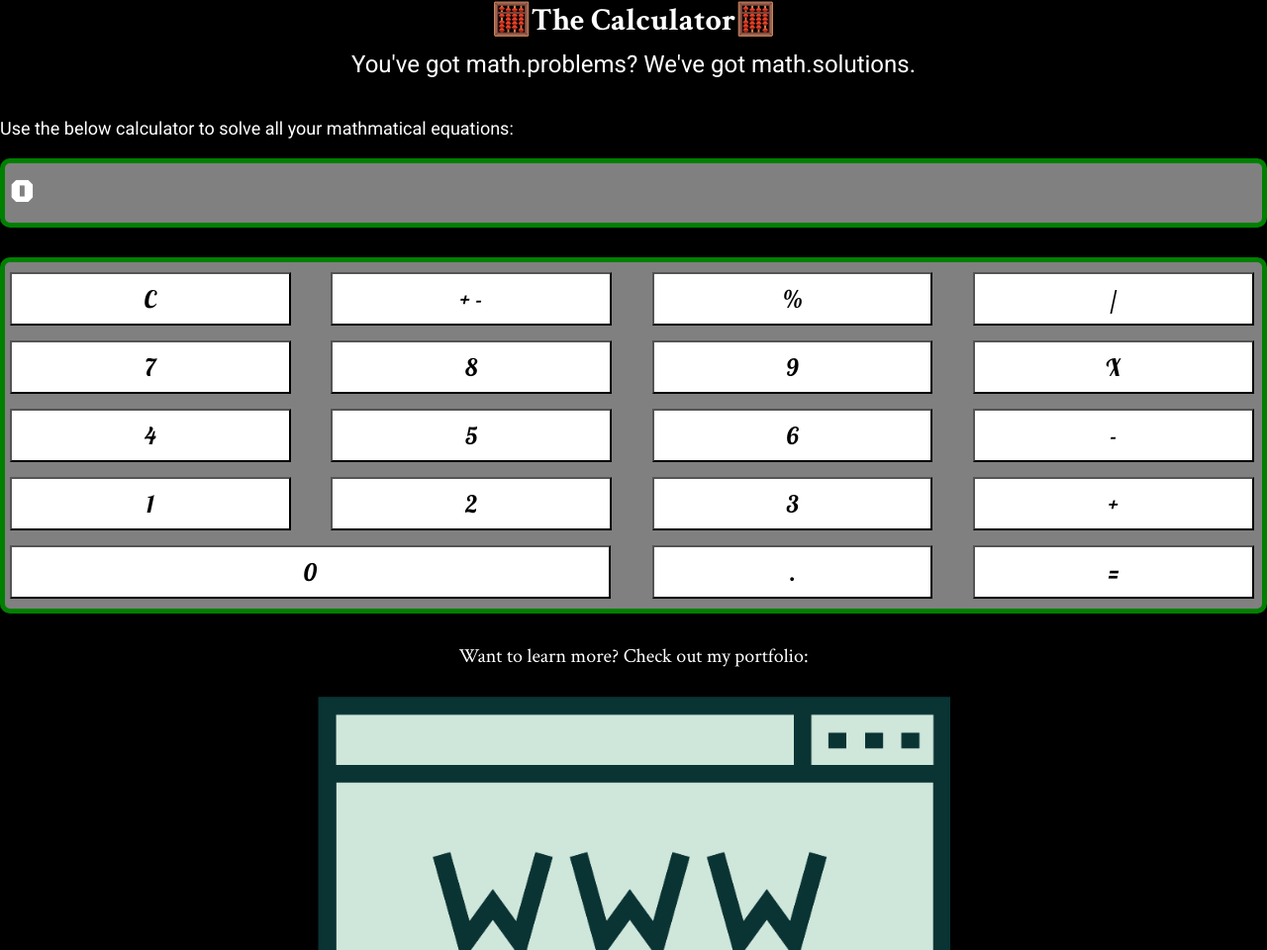
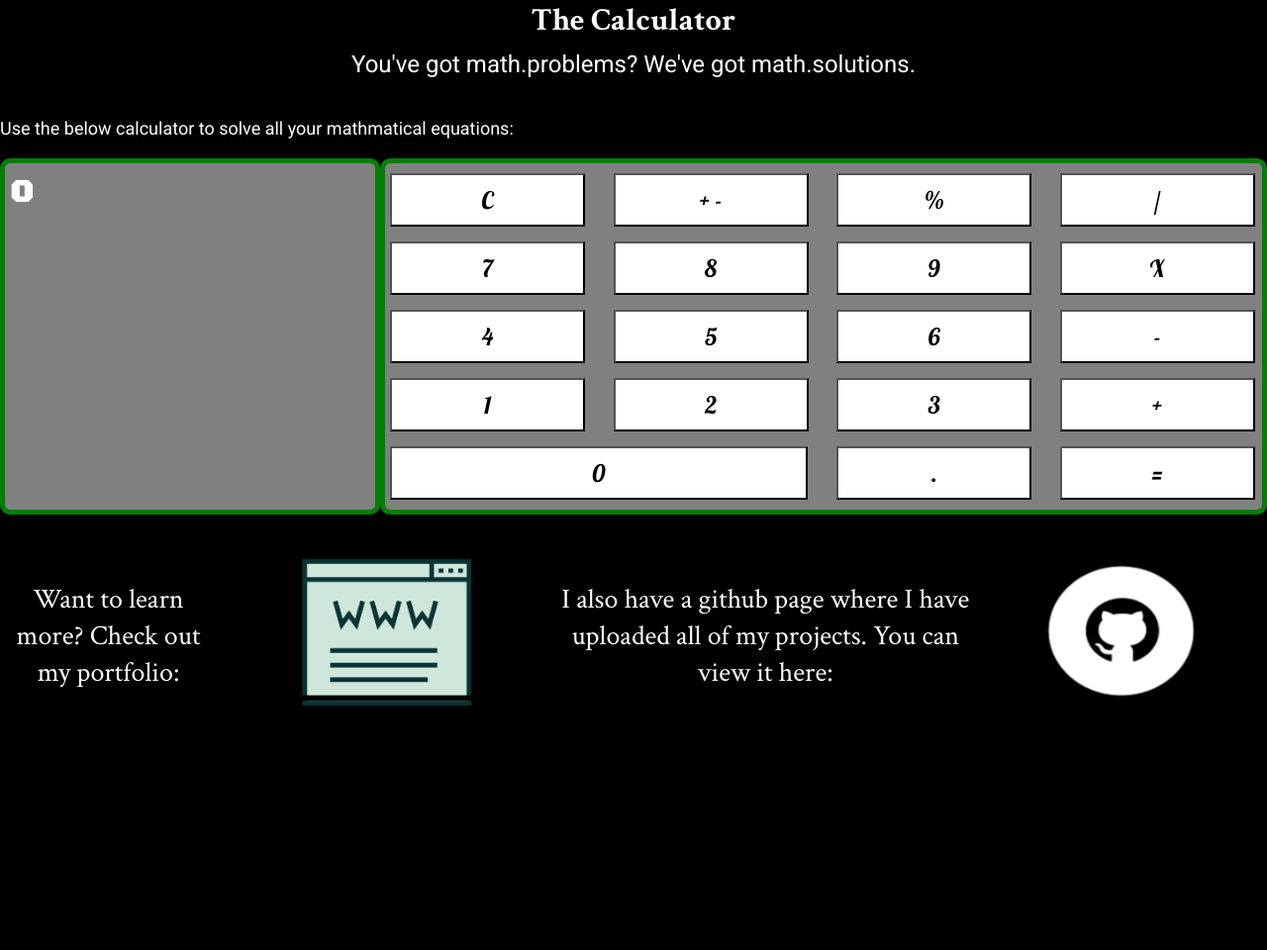
Before and after one commit to BethScarlett/calculator, a website built with Vite: page index.html in a window 1280 px wide. Shown: the top 960 px of the page at 99% size. After the commit the page ends 800 px from the top, so only its background shows below. Built offline with nearby package versions, Linux system fonts and the light colour scheme.

Commit message:
Added media queries in their own file to create responsiveness for mobile, tablet and desktop viewings.

```diff
--- a/index.html
+++ b/index.html
@@ -10,13 +10,14 @@
   <body>
     <script type="module" src="/src/main.ts"></script>
     <div class="calc-container">
-      <h1 class="calc-container__heading">🧮The Calculator🧮</h1>
+      <h1 class="calc-container__heading">The Calculator</h1>
       <p class="calc-container__slogan">
         You've got math.problems? We've got math.solutions.
       </p>
       <p class="calc-container__description">
         Use the below calculator to solve all your mathmatical equations:
       </p>
+      <div class="calc-container__calculator">
         <div class="calc-container__displays">
           <h1 class="number-display">0</h1>
           <h2 class="operator-display"></h2>
@@ -42,6 +43,7 @@
           <button class="calcButton" id="point">.</button>
           <button class="calcButton" id="equals">=</button>
         </div>
+      </div>
       <footer class="calc-footer">
         Want to learn more? Check out my portfolio:
         <a href="https://bethscarlett.github.io/portfolio/" target="_blank" class="calc-footer__link">
--- a/src/_layout.scss
+++ b/src/_layout.scss
@@ -61,7 +61,7 @@
 
   .calc-footer {
     text-align: center;
-    height: 38.4vh;
+    height: max-content;
     margin-top: 30px;
     color: white;
     background-color: black;
--- /dev/null
+++ b/src/_media-queries.scss
@@ -0,0 +1,26 @@
+@media screen and (min-width: 669px) {
+  .calc-footer {
+    display: flex;
+    align-items: center;
+  }
+}
+
+@media screen and (min-width: 1052px) {
+  .calc-container__calculator {
+    display: flex;
+    justify-content: space-between;
+
+    .calc-container__displays {
+      width: 30%;
+    }
+
+    .calc-container__buttons {
+      width: 70%;
+      margin: auto;
+    }
+  }
+
+  .calc-footer {
+    font-size: 28px;
+  }
+}
--- a/src/style.scss
+++ b/src/style.scss
@@ -1,6 +1,7 @@
 @use "./layout" as *;
 @use "./typography" as *;
 @use "./buttons" as *;
+@use "./media-queries" as *;
 
 button {
   background-color: white;
```
Lines whose indentation alone changed are shown as unchanged.
